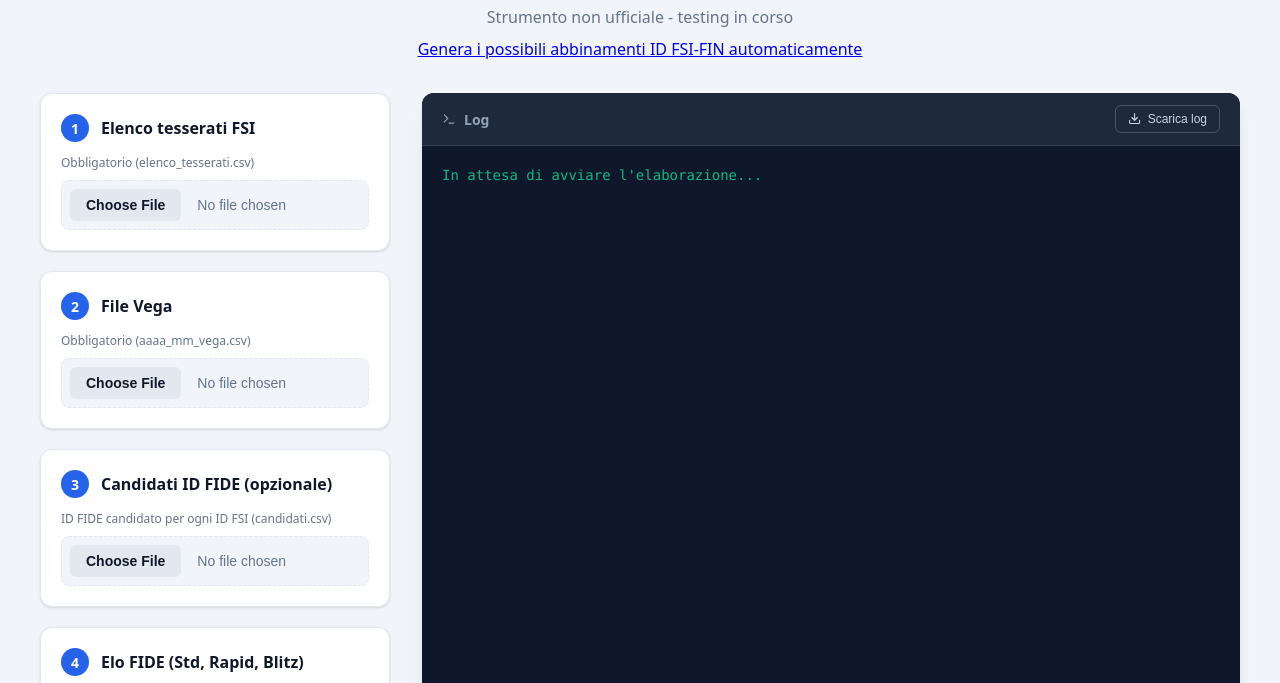
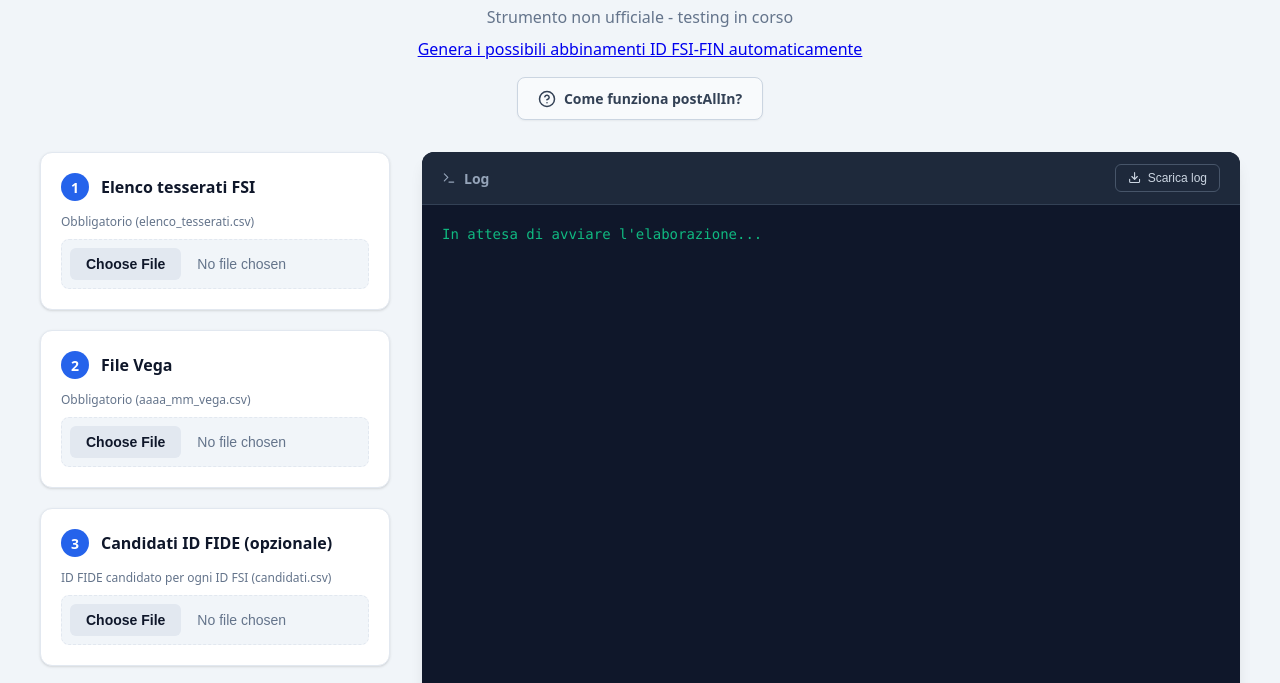
Before and after one commit to nicolopinci/postallin, a plain HTML site: page index.html in a window 1280 px wide. Shown: the part 83-766 px from the top of the page. Drawn offline with Linux system fonts and the light colour scheme.

Commit message:
Update index.html

```diff
--- a/index.html
+++ b/index.html
@@ -274,6 +274,13 @@
     <h1>Generatore postAllIn</h1>
     <p>Strumento non ufficiale - testing in corso</p>
     <p><a href="candidati.html" target="_blank">Genera i possibili abbinamenti ID FSI-FIN automaticamente</a></p>
+
+    <div style="margin-top: 1rem;">
+        <a href="guida.html" target="_blank" style="display: inline-flex; align-items: center; justify-content: center; gap: 8px; padding: 10px 20px; background-color: #f8fafc; color: #334155; border: 1px solid #cbd5e1; text-decoration: none; border-radius: 8px; font-family: system-ui, -apple-system, sans-serif; font-size: 14px; font-weight: 600; box-shadow: 0 1px 2px rgba(0,0,0,0.05); transition: all 0.2s ease; cursor: pointer;" onmouseover="this.style.backgroundColor='#f1f5f9'; this.style.borderColor='#94a3b8';" onmouseout="this.style.backgroundColor='#f8fafc'; this.style.borderColor='#cbd5e1';">
+  <svg viewBox="0 0 24 24" style="width: 18px; height: 18px; fill: none; stroke: currentColor; stroke-width: 2; stroke-linecap: round; stroke-linejoin: round;"><circle cx="12" cy="12" r="10"></circle><path d="M9.09 9a3 3 0 0 1 5.83 1c0 2-3 3-3 3"></path><line x1="12" y1="17" x2="12.01" y2="17"></line></svg>
+  Come funziona postAllIn?
+</a>
+    </div>
 </div>
 <div class="layout-grid">
 
```
